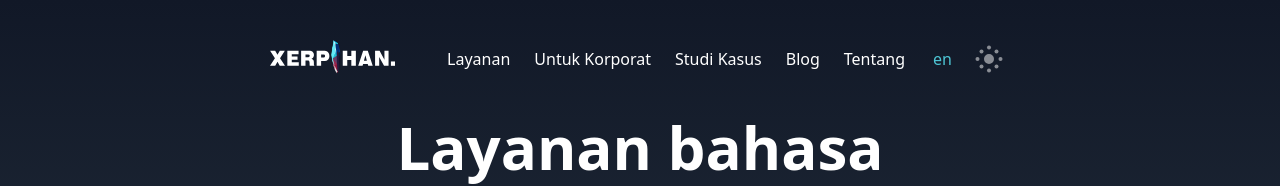
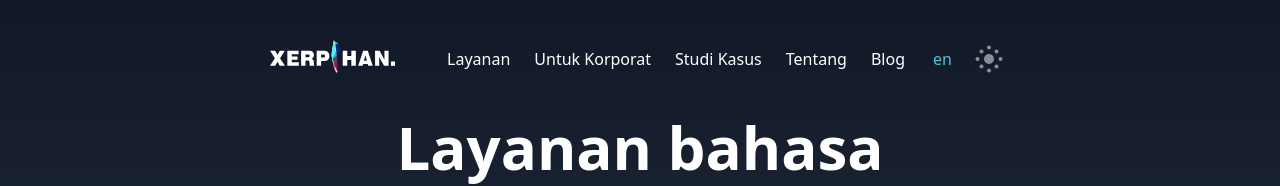
Before and after one commit to yasanugroho/silver-doodle, a Next.js app: page / in a window 1280 px wide. Shown: the top 186 px of the page. Built offline with nearby package versions, Linux system fonts and the light colour scheme; what @tailwindcss/typography would draw is missing.

Commit message:
Put blog at last

```diff
--- a/components/Navigation.tsx
+++ b/components/Navigation.tsx
@@ -26,14 +26,14 @@ const listMenu = [
     en: 'Case Studies',
   },
   {
+    link: '/about',
+    id: 'Tentang',
+    en: 'About',
+  },
+  {
     link: '/blog',
     id: 'Blog',
     en: 'Blog',
-  },
-  {
-    link: '/about',
-    id: 'Tentang',
-    en: 'About',
   },
 ];
 
```
